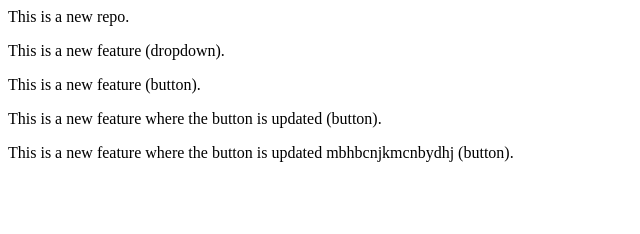
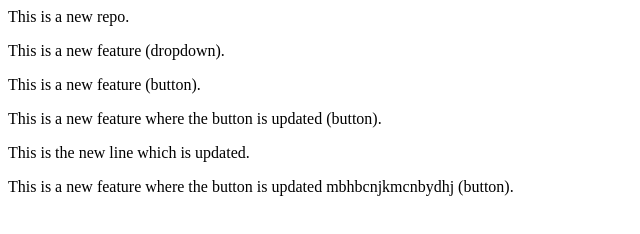
Before and after one commit to Ayushgc2004/localrepo, a plain HTML site: page index.html in a window 1280 px wide. Shown: the whole page, without its empty margins (0-640 px from the left). Drawn offline with Linux system fonts and the light colour scheme.

Commit message:
Update index.html

```diff
--- a/index.html
+++ b/index.html
@@ -8,7 +8,7 @@
 
 <p> This is a new feature where the button is updated (button).</p>
 
-
+<p> This is the new line which is updated.</p>
 
 
 
```
